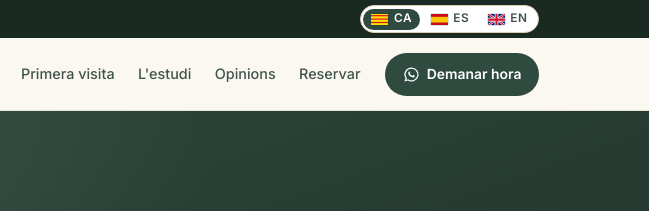
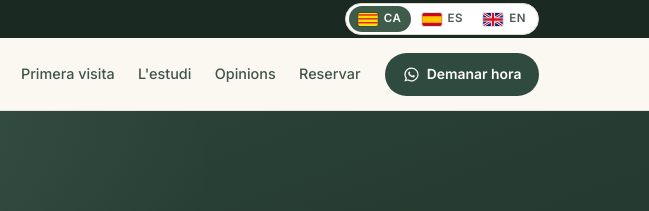
Before and after one commit to yourdataweb/juditquiromasaje, a plain HTML site: page index.html in a window 1280 px wide. Shown: the top 211 px of the page, 631-1280 px from the left. Drawn offline with Linux system fonts and the light colour scheme.

Commit message:
One canonical language toolbar and README across the fleet

```diff
--- a/assets/css/styles.css
+++ b/assets/css/styles.css
@@ -337,42 +337,6 @@ ul, ol { margin: 0; padding: 0; list-style: none; }
 .nav-toggle:hover { background: var(--cream-100); }
 
 /* ---------- language switch ---------- */
-.langs {
-  display: flex;
-  align-items: center;
-  gap: .15rem;
-  padding: .15rem;
-  border: 1px solid var(--cream-300);
-  border-radius: 999px;
-  background: #fff;
-  flex: none;
-}
-.langs__link {
-  display: inline-flex;
-  align-items: center;
-  gap: .35rem;
-  padding: .28rem .5rem;
-  border-radius: 999px;
-  text-decoration: none;
-  font-size: .74rem;
-  font-weight: 600;
-  color: var(--ink-soft);
-  line-height: 1;
-}
-.langs__link:hover { background: var(--cream-200); color: var(--forest-900); }
-.langs__link[aria-current="true"] {
-  background: var(--forest-800);
-  color: #fff;
-}
-.langs__flag {
-  width: 17px;
-  height: 11px;
-  border-radius: 2px;
-  flex: none;
-  box-shadow: 0 0 0 1px rgba(26, 42, 35, .14);
-  display: block;
-}
-.langs__code { text-transform: uppercase; letter-spacing: .05em; }
 
 /* ---------- buttons ---------- */
 .btn {
@@ -1241,3 +1205,89 @@ ul, ol { margin: 0; padding: 0; list-style: none; }
   .hero__title, .h2, .section--booking .h2 { color: #000 !important; }
   .reveal { opacity: 1 !important; transform: none !important; }
 }
+
+/* ==========================================================================
+   Language switch — the one canonical toolbar used by every site.
+   Change only the four custom properties at the top; never re-implement it.
+
+   Why it is written this way:
+   - a fixed 20x13 box with overflow:hidden, so a flag can never bleed out of
+     its pill (the inner SVG has no width/height of its own);
+   - the code label is always present, which keeps every pill the same width and
+     stops the narrow flags-only variant from looking misaligned;
+   - the active pill uses its own background, never a border, so no 1px seam
+     appears between adjacent pills;
+   - height is fixed, so the toolbar aligns with the phone button beside it.
+   ========================================================================== */
+
+.langs {
+  --langs-bg: #ffffff;
+  --langs-border: #e0d9cf;
+  --langs-ink: #4f5a52;
+  --langs-active-bg: #3f5b4a;
+  --langs-active-ink: #ffffff;
+
+  display: inline-flex;
+  align-items: center;
+  gap: 2px;
+  height: 32px;
+  padding: 0 3px;
+  border: 1px solid var(--langs-border);
+  border-radius: 999px;
+  background: var(--langs-bg);
+  box-sizing: border-box;
+}
+
+.langs__link {
+  display: inline-flex;
+  align-items: center;
+  justify-content: center;
+  gap: 6px;
+  height: 26px;
+  padding: 0 9px;
+  border-radius: 999px;
+  text-decoration: none;
+  line-height: 1;
+  color: var(--langs-ink);
+  /* A hairline of the same colour as the background prevents the sub-pixel
+     seam some browsers draw between adjacent rounded pills. */
+  transition: background-color .15s ease, color .15s ease;
+}
+.langs__link:hover { background: rgba(0, 0, 0, .06); }
+.langs__link[aria-current="true"] {
+  background: var(--langs-active-bg);
+  color: var(--langs-active-ink);
+}
+.langs__link[aria-current="true"]:hover { background: var(--langs-active-bg); }
+
+/* The flag box is a hard size with clipping: an SVG with only a viewBox renders
+   at its intrinsic size and would otherwise overflow the pill. */
+.langs__flag {
+  display: block;
+  flex: none;
+  width: 20px;
+  height: 13px;
+  border-radius: 2px;
+  overflow: hidden;
+  box-shadow: 0 0 0 1px rgba(0, 0, 0, .12);
+}
+.langs__flag svg {
+  display: block;
+  width: 20px;
+  height: 13px;
+}
+
+.langs__code {
+  font-size: .72rem;
+  font-weight: 600;
+  letter-spacing: .05em;
+  text-transform: uppercase;
+}
+
+/* On narrow screens the code alone is not enough to identify a language for a
+   screen reader, but the visible pill can drop to flag + code compactly. */
+@media (max-width: 420px) {
+  .langs { height: 30px; }
+  .langs__link { height: 24px; padding: 0 7px; gap: 5px; }
+  .langs__code { font-size: .68rem; }
+}
```
Also changed, not shown: scripts/verify.mjs (+43 -0 lines), assets/photos/handover.png, 1 other file.
